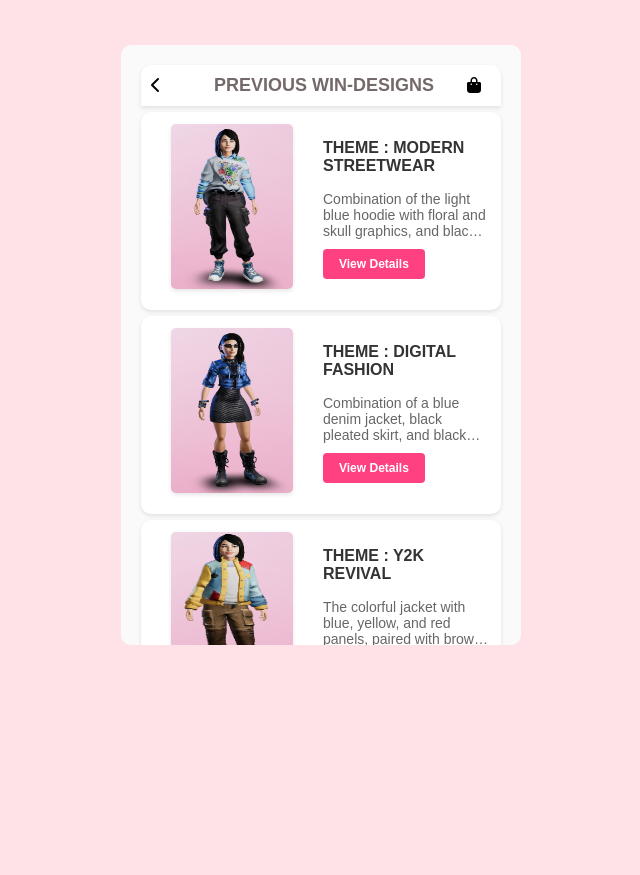
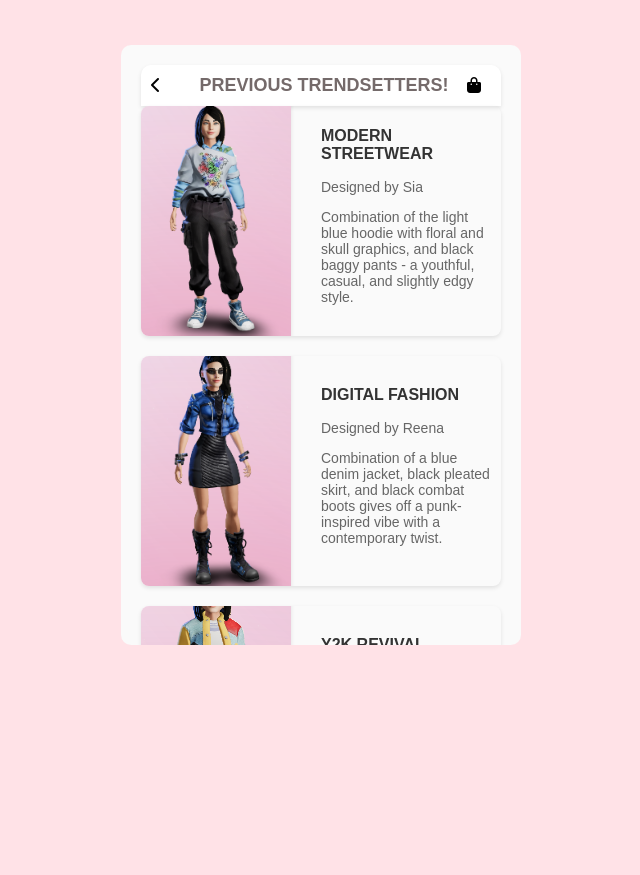
Before and after one commit to vansheeekaaa/FashionLab, a Django app: page /win/ in a window 1280 px wide. Shown: the part 80-955 px from the top of the page, without its empty margins (319-959 px from the left). Run offline with Django 5.2, Linux system fonts and the light colour scheme.

Commit message:
Improved the previous wins

```diff
--- a/static/css/win.css
+++ b/static/css/win.css
@@ -1,3 +1,5 @@
+/* Styles for Hall of Fame: Previous Winners section */
+
 .head-space a {
     text-decoration: none;
     color: inherit;
@@ -5,28 +7,35 @@
 
 .design-box {
     margin-bottom: 20px;
+    overflow: hidden; /* Hide overflow to control scroll */
+    height: 230px; /* Set a fixed height for each design box */
+    border-radius: 8px; /* Add border radius */
+    box-shadow: 0 2px 4px rgba(0, 0, 0, 0.1);
 }
 
 .design-item {
     display: flex;
     align-items: center;
+    height: 100%; /* Ensure items fill the height */
 }
 
 .design-image {
-    flex: 0 0 150px;
+    flex: 0 0 150px; /* Keep width of image container */
     margin-right: 20px;
+    height: auto; /* Allow image height to adjust */
 }
 
 .design-image img {
-    width: 81%;
-    height: 165px;
+    width: 100%; /* Adjust to fill the container width */
+    height: auto;
     border-radius: 5px;
     box-shadow: 0 2px 4px rgba(0, 0, 0, 0.1);
-    margin-left: 18px;
 }
 
 .design-content {
     flex: 1;
+    overflow-y: auto; /* Enable vertical scrolling */
+    padding: 10px; /* Add padding inside the content */
 }
 
 .design-content h3 {
@@ -40,15 +49,7 @@
     font-size: 14px;
     color: #666;
     margin-bottom: 10px;
-    /* Limit the height and overflow settings */
-    max-height: 60px; /* Adjust this value to control the maximum height */
-    overflow: hidden;
-    text-overflow: ellipsis;
-    display: -webkit-box;
-    -webkit-line-clamp: 3; /* Number of lines to show */
-    -webkit-box-orient: vertical;
 }
-
 
 .details-link {
     display: inline-block;
@@ -66,20 +67,20 @@
 }
 
 .win-leaderboard {
-    margin-top: 6px;
-    box-shadow: 0 2px 4px rgba(0, 0, 0, 0.1);
+    margin-top: 20px; /* Increase margin for spacing */
     padding: 12px;
     background-color: #fff;
     border-radius: 10px;
-    height: 174px;
+    height: 260px; /* Adjust height to accommodate scrollbar */
+    overflow: hidden; /* Hide overflow for the main container */
 }
 
 .screen-content {
-    overflow: hidden;
+    overflow-y: auto; /* Enable scrolling for the content area */
     max-height: 600px;
 }
 
 .mobile-screen {
-    overflow: hidden;
+    overflow-y: auto; /* Enable scrolling for mobile screens */
     max-height: 600px;
 }
--- a/templates/win.html
+++ b/templates/win.html
@@ -53,51 +53,45 @@
                 <a href="{% url 'lab' %}">
                     <i class="fas fa-chevron-left"></i>
                 </a>
-                <h2>PREVIOUS WIN-DESIGNS</h2>
+                <h2>PREVIOUS TRENDSETTERS!</h2>
                 <a href="{% url 'my_closet' %}"><i class="fa-solid fa-bag-shopping"></i></a>
             </div>
 
-            <div class="win-leaderboard">
+            <div class="win-leaderboard-container">
                 <div class="design-box">
                     <div class="design-item">
                         <div class="design-image">
                             <img src="{% static 'Images/fashion1.png' %}" alt="Design Image">
                         </div>
                         <div class="design-content">
-                            <h3>Theme : Modern Streetwear</h3>
-                            <p>Combination of the light blue hoodie with floral and skull graphics, and black baggy
-                                pants - a youthful, casual, and slightly edgy style.</p>
-                            <a href="" class="details-link">View Details</a>
+                            <h3>Modern Streetwear</h3>
+                            <p>Designed by Sia<p>
+                            <p>Combination of the light blue hoodie with floral and skull graphics, and black baggy pants - a youthful, casual, and slightly edgy style.</p>
+
                         </div>
                     </div>
                 </div>
-            </div>
-            <div class="win-leaderboard">
                 <div class="design-box">
                     <div class="design-item">
                         <div class="design-image">
                             <img src="{% static 'Images/fashion2.png' %}" alt="Design Image">
                         </div>
                         <div class="design-content">
-                            <h3>Theme : Digital Fashion</h3>
-                            <p>Combination of a blue denim jacket, black pleated skirt, and black combat boots gives off
-                                a punk-inspired vibe with a contemporary twist.</p>
-                            <a href="" class="details-link">View Details</a>
+                            <h3>Digital Fashion</h3>
+                            <p>Designed by Reena<p>
+                            <p>Combination of a blue denim jacket, black pleated skirt, and black combat boots gives off a punk-inspired vibe with a contemporary twist.</p>
                         </div>
                     </div>
                 </div>
-            </div>
-            <div class="win-leaderboard">
                 <div class="design-box">
                     <div class="design-item">
                         <div class="design-image">
                             <img src="{% static 'Images/fashion3.png' %}" alt="Design Image">
                         </div>
                         <div class="design-content">
-                            <h3>Theme : Y2K Revival</h3>
-                            <p>The colorful jacket with blue, yellow, and red panels, paired with brown cargo pants and
-                                white sneakers, suggests a modern, casual style. </p>
-                            <a href="" class="details-link">View Details</a>
+                            <h3>Y2K Revival</h3>
+                            <p>Designed by Sheena<p>
+                            <p>The colorful jacket with blue, yellow, and red panels, paired with brown cargo pants and white sneakers, suggests a modern, casual style.</p>
                         </div>
                     </div>
                 </div>
@@ -105,7 +99,6 @@
             </div>
         </div>
     </div>
-
 </body>
 
 </html>
```
